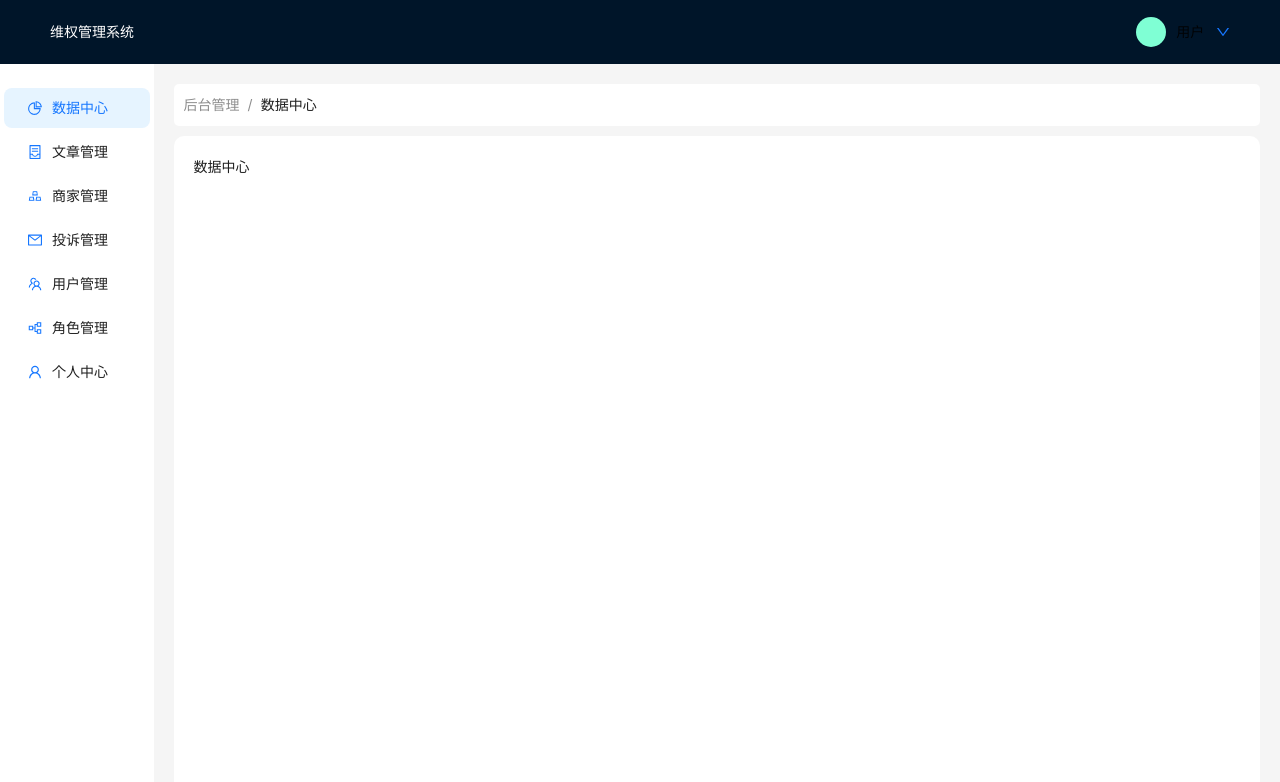
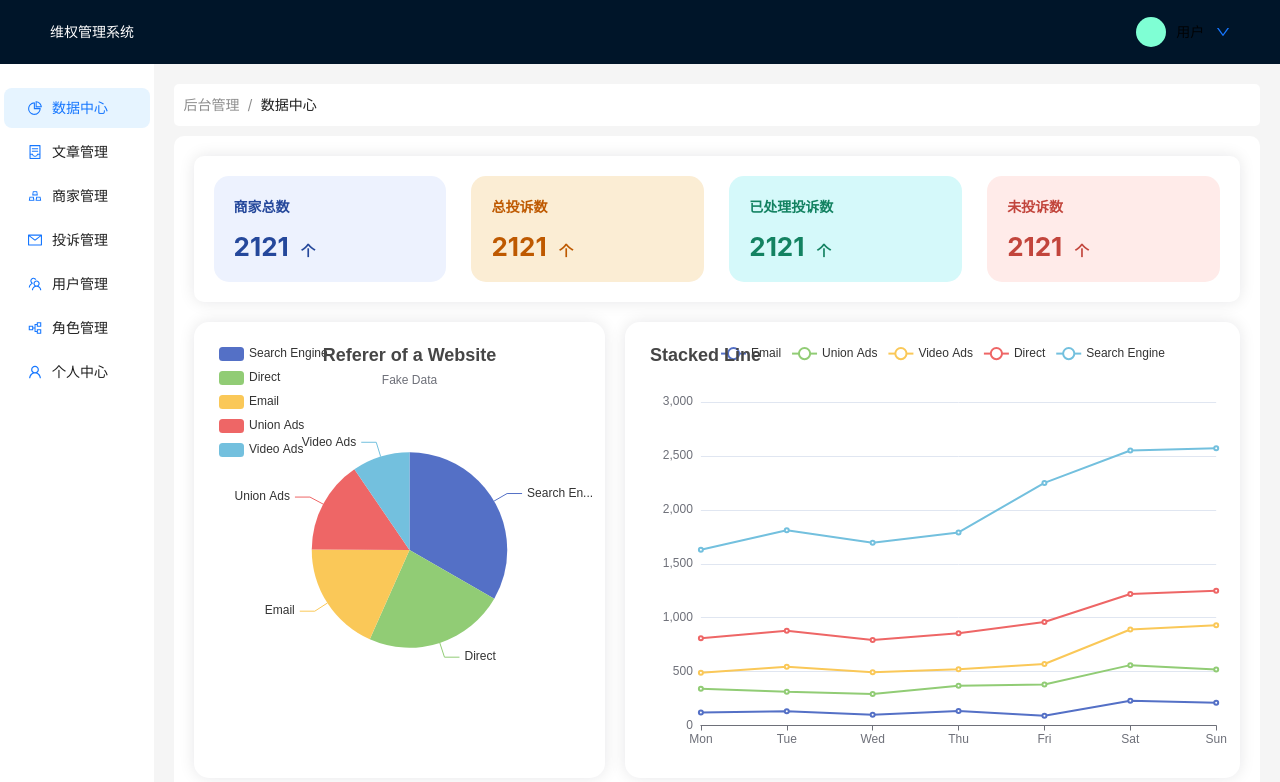
Before and after one commit to ppztt/graduate, a React app: page /back_way in a window 1280 px wide. Both pictures are taken after a click on the item "数据中心". Shown: the top 782 px of the page. Built offline with nearby package versions, Linux system fonts and the light colour scheme.

Commit message:
feat: 初始化数据中心

```diff
--- a/package.json
+++ b/package.json
@@ -28,6 +28,7 @@
     "css-minimizer-webpack-plugin": "^3.2.0",
     "dotenv": "^10.0.0",
     "dotenv-expand": "^5.1.0",
+    "echarts": "^5.5.1",
     "eslint": "^8.3.0",
     "eslint-config-react-app": "^7.0.1",
     "eslint-webpack-plugin": "^3.1.1",
--- /dev/null
+++ b/src/pages/dataCenter/components/linechart.tsx
@@ -0,0 +1,70 @@
+import React, {useEffect, useRef} from "react"
+import * as echarts from 'echarts'
+const PieChart: React.FC = () => {
+    const chartEle = useRef<any>(null)
+    useEffect(() => {
+        const pieChart = echarts.init(chartEle.current)
+        pieChart.setOption({
+            title: {
+              text: 'Stacked Line'
+            },
+            tooltip: {
+              trigger: 'axis'
+            },
+            legend: {
+              data: ['Email', 'Union Ads', 'Video Ads', 'Direct', 'Search Engine']
+            },
+            grid: {
+              left: '3%',
+              right: '4%',
+              bottom: '3%',
+              containLabel: true
+            },
+            xAxis: {
+              type: 'category',
+              boundaryGap: false,
+              data: ['Mon', 'Tue', 'Wed', 'Thu', 'Fri', 'Sat', 'Sun']
+            },
+            yAxis: {
+              type: 'value'
+            },
+            series: [
+              {
+                name: 'Email',
+                type: 'line',
+                stack: 'Total',
+                data: [120, 132, 101, 134, 90, 230, 210]
+              },
+              {
+                name: 'Union Ads',
+                type: 'line',
+                stack: 'Total',
+                data: [220, 182, 191, 234, 290, 330, 310]
+              },
+              {
+                name: 'Video Ads',
+                type: 'line',
+                stack: 'Total',
+                data: [150, 232, 201, 154, 190, 330, 410]
+              },
+              {
+                name: 'Direct',
+                type: 'line',
+                stack: 'Total',
+                data: [320, 332, 301, 334, 390, 330, 320]
+              },
+              {
+                name: 'Search Engine',
+                type: 'line',
+                stack: 'Total',
+                data: [820, 932, 901, 934, 1290, 1330, 1320]
+              }
+            ]
+          });
+    }, [])
+    return (
+        <div id="chart" ref={chartEle} style={{height: '100%', width: '100%'}}></div>
+    )
+}
+
+export default PieChart
--- /dev/null
+++ b/src/pages/dataCenter/components/piechart.tsx
@@ -0,0 +1,48 @@
+import React, {useEffect, useRef} from "react"
+import * as echarts from 'echarts'
+const PieChart: React.FC = () => {
+    const chartEle = useRef<any>(null)
+    useEffect(() => {
+        const pieChart = echarts.init(chartEle.current)
+        pieChart.setOption({
+            title: {
+              text: 'Referer of a Website',
+              subtext: 'Fake Data',
+              left: 'center'
+            },
+            tooltip: {
+              trigger: 'item'
+            },
+            legend: {
+              orient: 'vertical',
+              left: 'left'
+            },
+            series: [
+              {
+                name: 'Access From',
+                type: 'pie',
+                radius: '50%',
+                data: [
+                  { value: 1048, name: 'Search Engine' },
+                  { value: 735, name: 'Direct' },
+                  { value: 580, name: 'Email' },
+                  { value: 484, name: 'Union Ads' },
+                  { value: 300, name: 'Video Ads' }
+                ],
+                emphasis: {
+                  itemStyle: {
+                    shadowBlur: 10,
+                    shadowOffsetX: 0,
+                    shadowColor: 'rgba(0, 0, 0, 0.5)'
+                  }
+                }
+              }
+            ]
+          });
+    }, [])
+    return (
+        <div id="chart" ref={chartEle} style={{height: '100%', width: '100%'}}></div>
+    )
+}
+
+export default PieChart
--- /dev/null
+++ b/src/pages/dataCenter/index.scss
@@ -0,0 +1,62 @@
+#DataCenter {
+    height: calc(100%);
+    .info-area{
+        display: flex;
+        border-radius: 10px;
+        padding: 20px;
+        margin-bottom: 20px;
+        box-shadow: 0px 0px 16px 0px rgba(17, 17, 26, 0.1) ;
+        .info-box{
+            width: 25%;
+            min-width: 140px;
+            border-radius: 15px;
+            margin-right: 25px;
+            padding: 20px;
+            font-weight: 700;
+            span {
+                margin-top: 15px;
+                display: inline-block;
+                font-size: 26px;
+              }
+        }
+        .total {
+            background: #edf2fe;
+            color: #25489b;
+        }
+        .complain {
+            background: #fbedd4;
+            color: #be5900;
+        }
+        .complained {
+            background: #d5f9fa;
+            color: #138261;
+        }
+        .complaining {
+            background: #ffebe9;
+            margin-right: 0;
+            color: #c2453c;
+        }
+    }
+    .chart {
+        display: flex;
+        width: 100%;
+        height: calc(100% - 200px);
+        .pie{
+            width: 40%;
+            height: 100%;
+            border-radius: 15px;
+            padding: 20px;
+            padding-right: 0px;
+            box-shadow: 0px 0px 16px 0px rgba(17, 17, 26, 0.1);
+            margin-right: 20px;
+        }
+        .line{
+            width: 60%;
+            height: 100%;
+            border-radius: 15px;
+            padding: 20px;
+            padding-right: 0px;
+            box-shadow: 0px 0px 16px 0px rgba(17, 17, 26, 0.1);
+        }
+    }
+}
--- /dev/null
+++ b/src/pages/dataCenter/index.tsx
@@ -0,0 +1,38 @@
+import React from "react"
+import PieChart from "./components/piechart"
+import LineChart from './components/linechart'
+import './index.scss'
+const DataCenter: React.FC = () => {
+    return (
+        <div id="DataCenter">
+            <div className="info-area">
+                <div className="info-box total">
+                    <p>商家总数</p>
+                    <span>2121 &nbsp;</span>个
+                </div>
+                <div className="info-box complain">
+                    <p>总投诉数</p>
+                    <span>2121 &nbsp;</span>个
+                </div>
+                <div className="info-box complained">
+                    <p>已处理投诉数</p>
+                    <span>2121 &nbsp;</span>个
+                </div>
+                <div className="info-box complaining">
+                    <p>未投诉数</p>
+                    <span>2121 &nbsp;</span>个
+                </div>
+            </div>
+            <div className="chart">
+                <div className="pie">
+                    <PieChart />
+                </div>
+                <div className="line">
+                    <LineChart />
+                </div>
+            </div>
+        </div>
+    )
+}
+
+export default DataCenter
--- a/src/router/routes.tsx
+++ b/src/router/routes.tsx
@@ -7,6 +7,7 @@ import RoleManage from "@/pages/roleManage"
 import MerchantManage from '@/pages/merchantManage'
 import ContentManage from '@/pages/contentManage'
 import ComplainManage from '@/pages/complainManage'
+import DataCenter from "@/pages/dataCenter"
 const routes = [
     {
         path: '/',
@@ -23,7 +24,7 @@ const routes = [
         title: '后台管理',
         children: [
             {
-                element: "数据中心",
+                element: <DataCenter />,
                 path:'dash_board',
                 title: '数据中心'
             },
```
Also changed, not shown: 1 other file (tests, documents, lock files or other folders).
